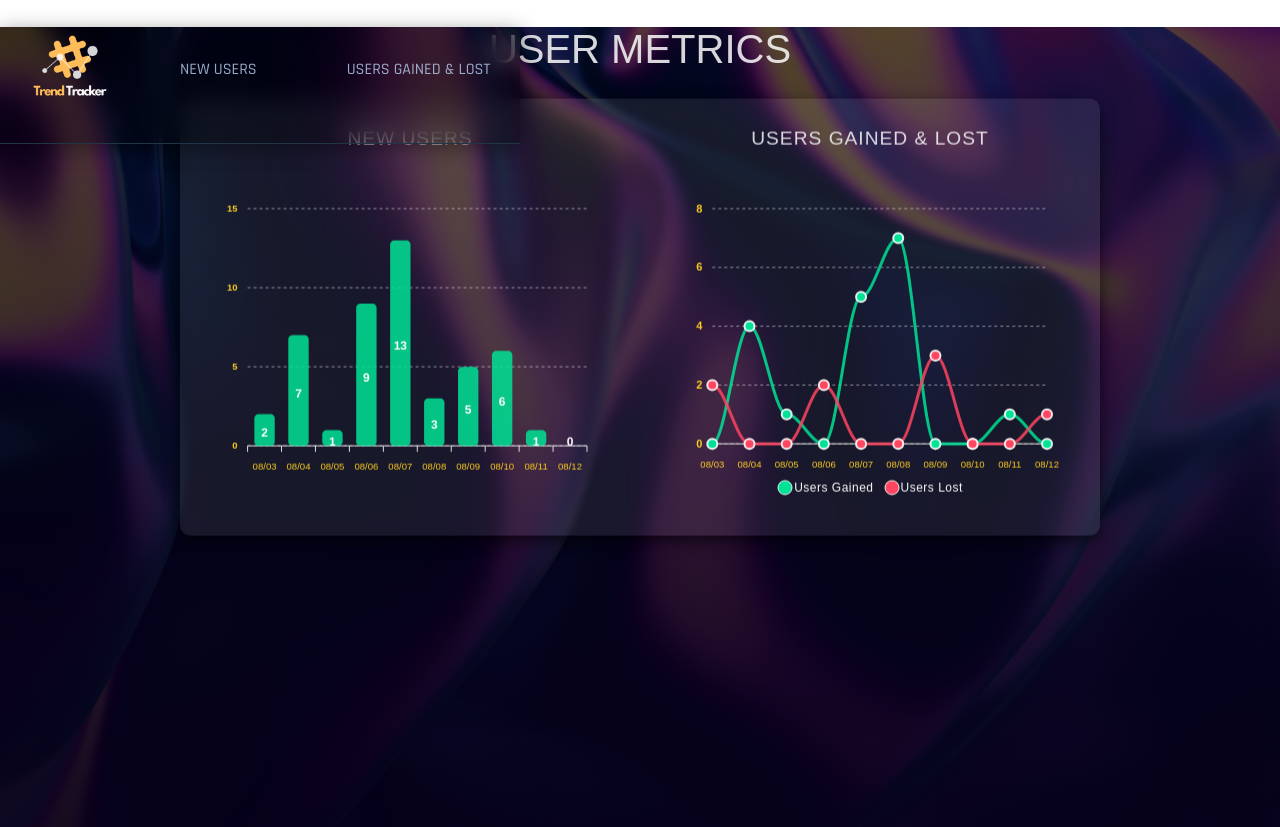
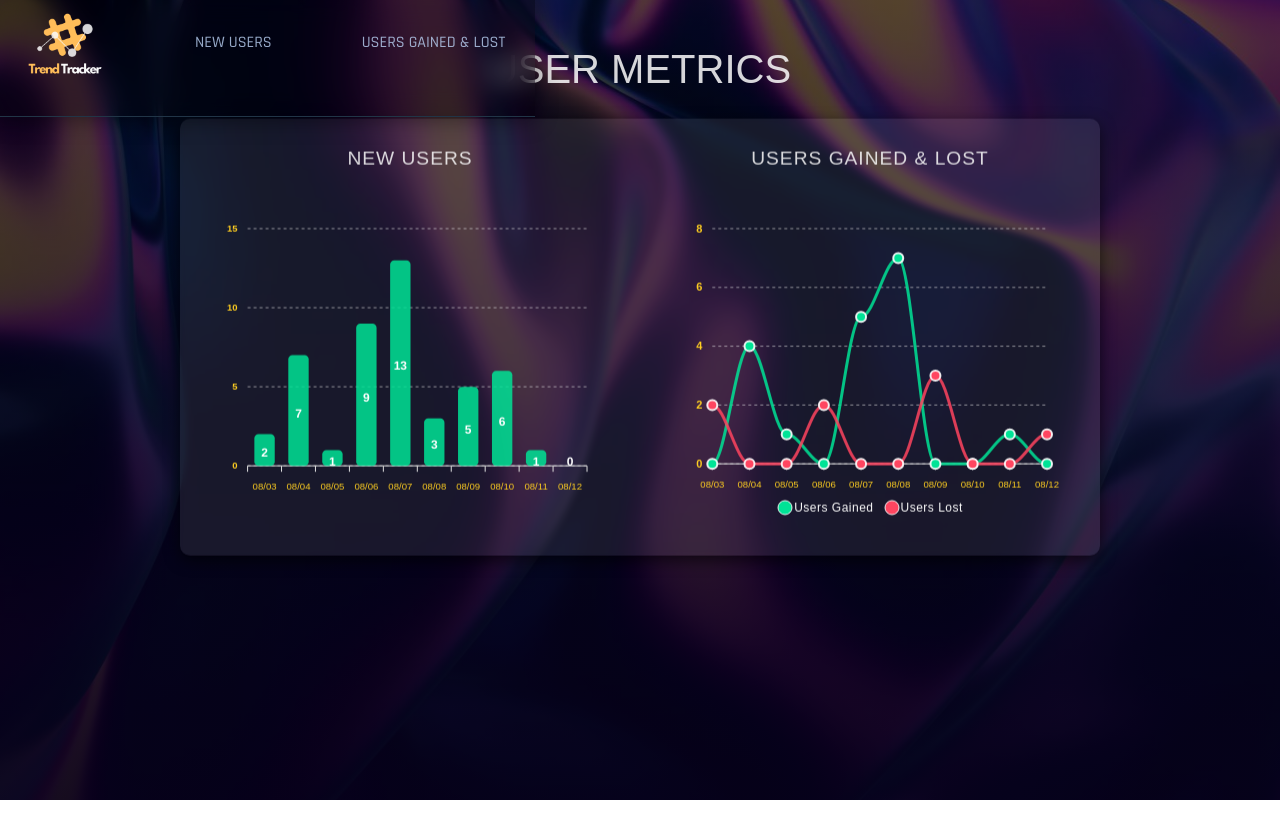
Before and after one commit to alissatroiano/Trend-Tracker, a React (Vite) app: page / in a window 1280 px wide. After the commit the page ends 800 px from the top, so only its background shows below. Built offline with nearby package versions, Linux system fonts and the light colour scheme; a web font is replaced by a local one.

Commit message:
Update navigation

```diff
--- a/src/components/App/App.css
+++ b/src/components/App/App.css
@@ -2,6 +2,7 @@
 
 .app-container {
   margin: 0px auto;
+  padding-top: 10px;
 }
 
 .img-wrapper {
@@ -162,4 +163,8 @@ tspan {
   .app-title {
     font-size: 2.5rem;
   }
+  .app-container {
+  margin: 0px auto;
+  padding-top: 20px;
 }
+}
--- a/src/components/Navigation/Navigation.css
+++ b/src/components/Navigation/Navigation.css
@@ -18,12 +18,9 @@ li.logo-img {
   align-items: start;
   justify-content: start;
   justify-content: start;
-  margin-left: 20px;
-}
-
-
-img.nav-logo {
-  margin: 10px 10px;
+  margin-top: 10px;
+  margin-left: 25px;
+  margin-right: 30px;
 }
 
 a,
```
